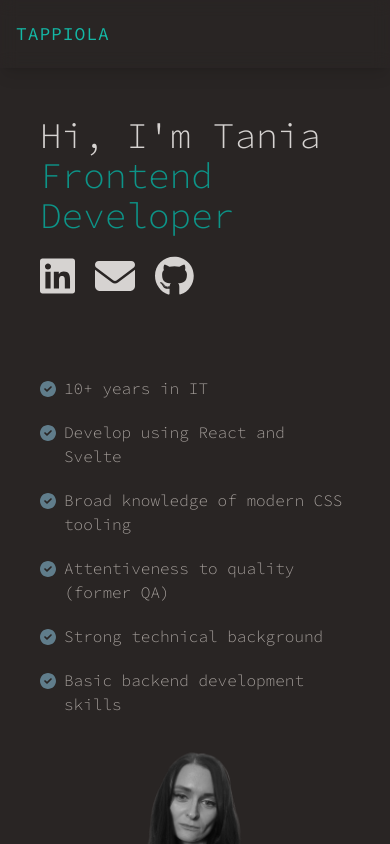
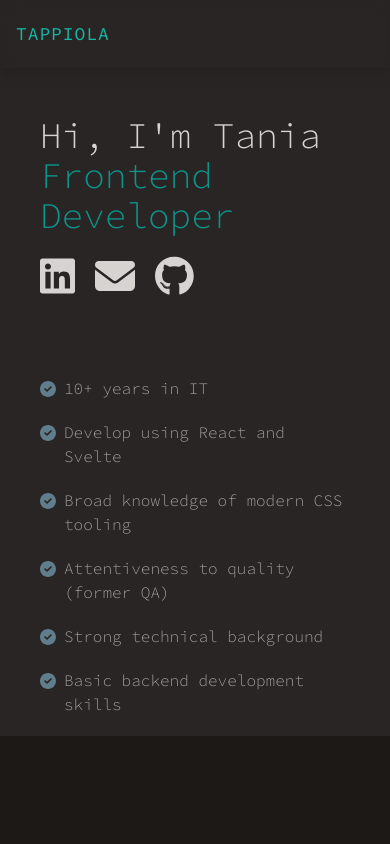
Before and after one commit to tappiola/portfolio-website, a React (Create React App) app: page / in a window 390 px wide. Built offline with nearby package versions, Linux system fonts and the light colour scheme; what tw-elements would draw is missing.

Commit message:
og adjustemnts

```diff
--- a/public/index.html
+++ b/public/index.html
@@ -9,8 +9,10 @@
       name="description"
       content="Web site created using create-react-app"
     />
+    <meta property="og:type" content="article" />
     <meta property="og:title" content="Frontend developer portfolio" />
-    <meta property="og:description" content="Tatiana, frontend developer working with React.js and other modern tooling. Check out my projects!" />
+    <meta property="og:description" content="Get acquainted with Tatiana, frontend developer working with React.js and other modern tooling. Check out her projects!" />
+    <meta property="og:image" content="%PUBLIC_URL%/preview.png" />
     <link rel="apple-touch-icon" href="%PUBLIC_URL%/logo192.png" />
     <!--
       manifest.json provides metadata used when your web app is installed on a
@@ -29,7 +31,7 @@
     <link rel="preconnect" href="https://fonts.googleapis.com">
     <link rel="preconnect" href="https://fonts.gstatic.com" crossorigin>
     <link href="https://fonts.googleapis.com/css2?family=Source+Code+Pro:wght@200;300;400;500;600&display=swap" rel="stylesheet">
-    <title>React App</title>
+    <title>Tappiola portfolio</title>
   </head>
   <body>
     <noscript>You need to enable JavaScript to run this app.</noscript>
--- a/src/AboutMeSection.js
+++ b/src/AboutMeSection.js
@@ -30,7 +30,7 @@ export const AboutMeSection = ({title, features, img, index}) => {
         return <img src={img[0]} className='object-cover object-center-top opacity-70 grayscale-3 rounded' alt="skill"/>;
     }
 
-                return <Fade><div className="px-3 py-2 xl:p-10 my-5 mx-5 flex flex-wrap xl:flex-nowrap items-center xl:h-screen snap-center text-stone-200 px-10">
+                return <Fade><div className="px-3 py-2 xl:p-10 my-5 mx-5 flex flex-wrap xl:flex-nowrap items-center xl:h-screen snap-center text-stone-200 md:px-10">
                 <picture className={`basis-full xl:basis-2/5 shrink-0 ${index % 2 !== 0 ? 'xl:order-1': ''}`}>
                     {renderImages()}
                      </picture>
--- a/src/Introduction.jsx
+++ b/src/Introduction.jsx
@@ -14,7 +14,7 @@ const FEATURES = [
 const EMAIL = 'karamorina@gmail.com';
 
 export const Introduction = () => {
-    return <section className="flex flex-wrap xl:flex-nowrap justify-around items-center xl:h-screen bg-stone-800 pt-24 xl:pt-0 px-10 xl:px-0 snap-center">
+    return <section className="flex flex-wrap md:flex-nowrap justify-around items-center xl:h-screen bg-stone-800 pt-24 xl:pt-0 px-10 xl:px-0 snap-center">
         <div className="flex flex-col justify-around">
             <div className="mt-5">
                 <p className="text-4xl text-stone-300">Hi, I'm Tania</p>
@@ -48,6 +48,6 @@ export const Introduction = () => {
             </ul>
             </Flip>
         </div>
-        <img src={Tania} alt="profile" className="w-[47%] self-end"/>
+        <img src={Tania} alt="profile" className="w-[47%] self-end hidden md:block"/>
     </section>
 }
```
Also changed, not shown: public/preview.png (added).
